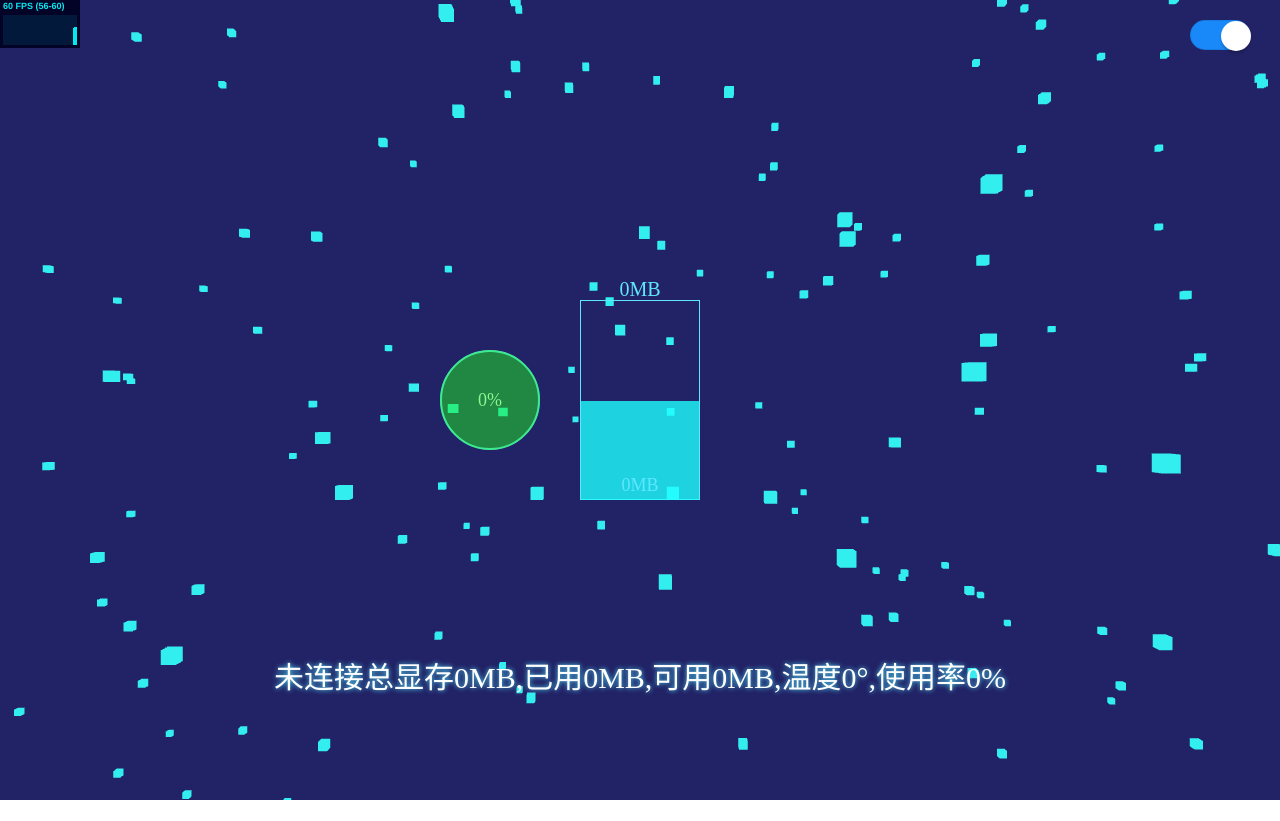
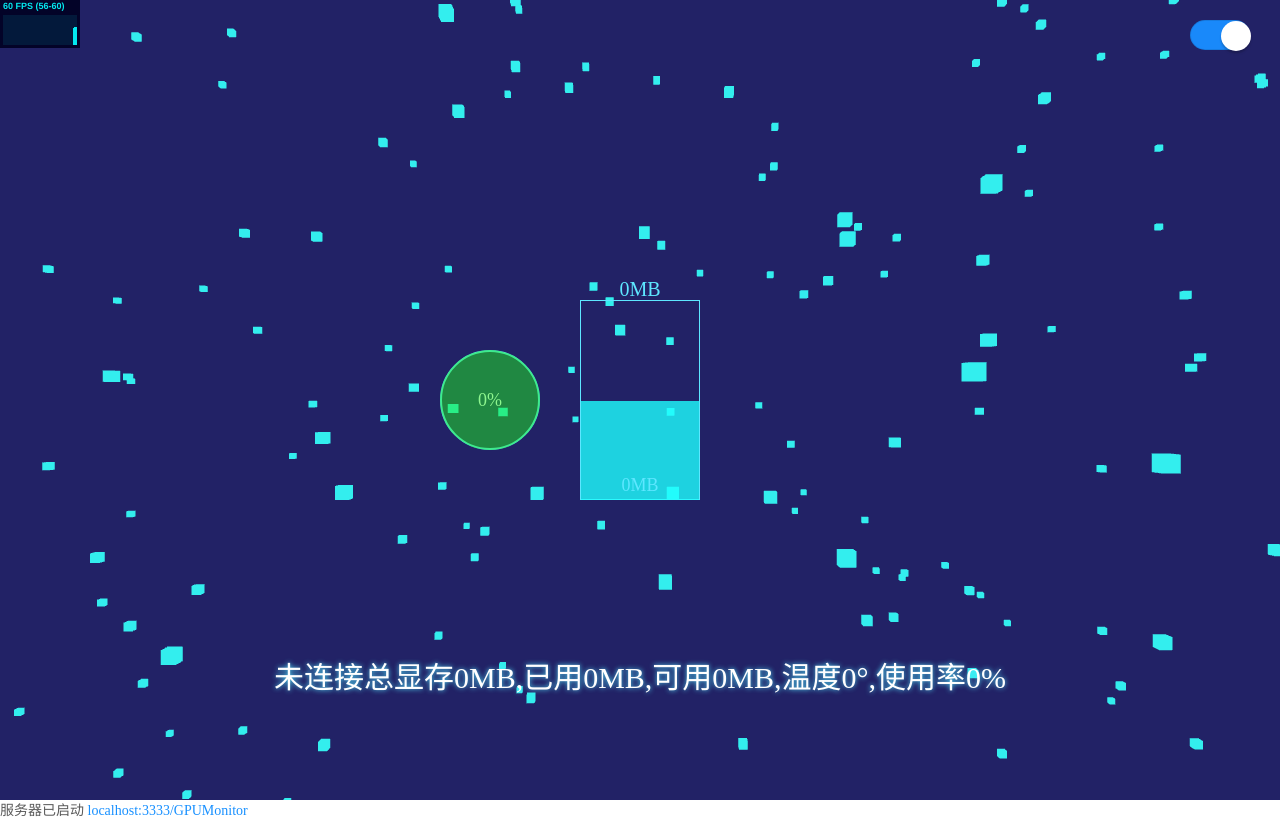
Before and after one commit to towhare/GPUMonitor, a Vue app: page / in a window 1280 px wide. Before the commit the page ends 800 px from the top, so only its background shows below. Built offline with nearby package versions, Linux system fonts and the light colour scheme.

Commit message:
main.js start a server

```diff
--- a/index.html
+++ b/index.html
@@ -6,12 +6,13 @@
     <style>
         *{margin:0;padding:0;box-sizing:border-box}
     </style>
-    <title><%= htmlWebpackPlugin.options.title %></title>
-    <script>
-        document.write('<style>html{font-size:'+((window.innerWidth/75)>10?10:(window.innerWidth/75))+'px;}</style>');
-    </script>
+    <title>GPUMONITOR</title>
 </head>
 <body>
     <div id="app"></div>
+    <div>
+        服务器已启动
+        <a href="http://localhost:3333/GPUMonitor" target="blank">localhost:3333/GPUMonitor</a>
+    </div>
 </body>
 </html>
--- a/src/App.vue
+++ b/src/App.vue
@@ -41,6 +41,7 @@ import THREEBackgrond from "./component/textBackground.vue";
 
 var wallpaperPropertyListener = {
     applyUserProperties: function(properties) {
+      console.log('',properties)
         if (properties.yourproperty) {
             // Do something with yourproperty
         }
```
Also changed, not shown: main.js (+7 -2 lines), 2 other files (tests, documents, lock files or other folders).
